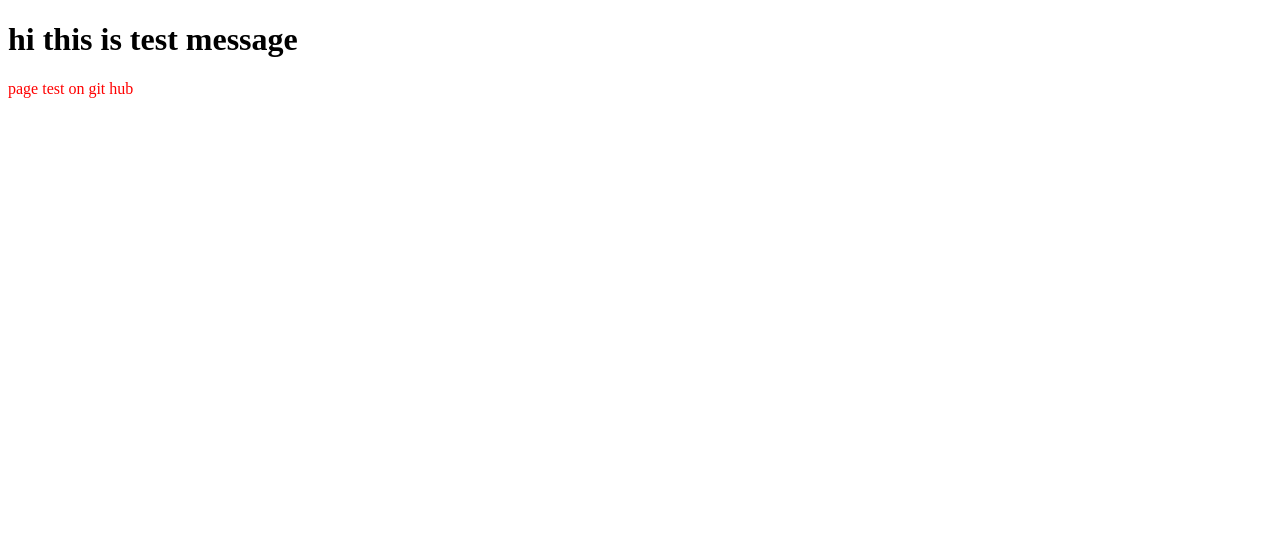
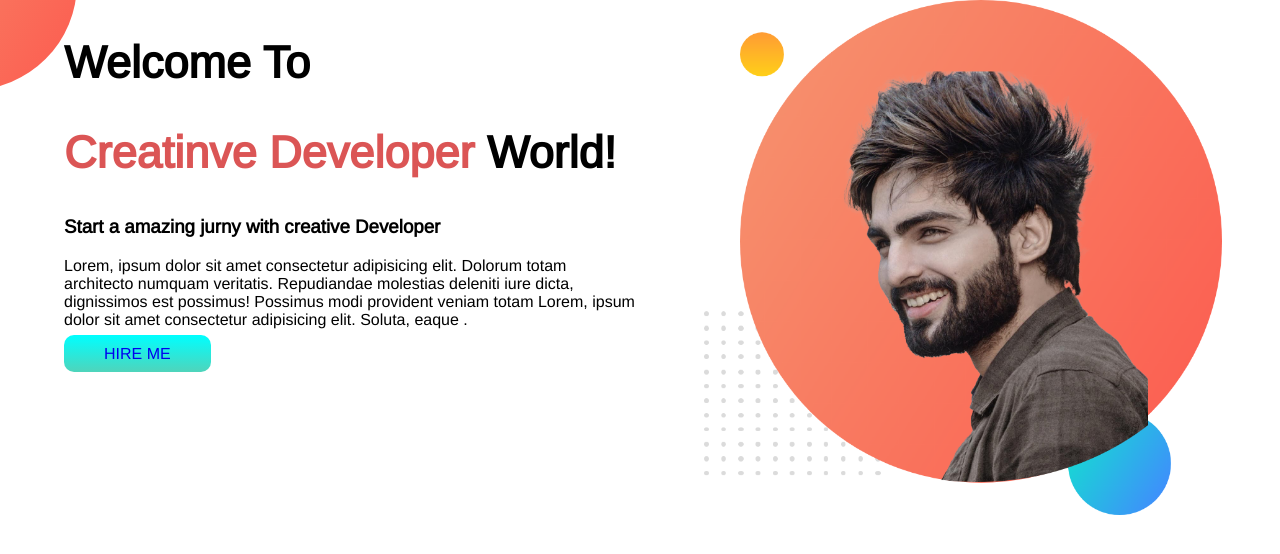
Before and after one commit to Nesat-Nayem/developer-portfolio1, a plain HTML site: page index.html in a window 1280 px wide. Drawn offline with nearby package versions, Linux system fonts and the light colour scheme.

Commit message:
part one

```diff
--- a/index.html
+++ b/index.html
@@ -4,11 +4,27 @@
     <meta charset="UTF-8">
     <meta http-equiv="X-UA-Compatible" content="IE=edge">
     <meta name="viewport" content="width=device-width, initial-scale=1.0">
+
+    <link rel="preconnect" href="https://fonts.googleapis.com">
+    <link rel="preconnect" href="https://fonts.gstatic.com" crossorigin>
+    <link href="https://fonts.googleapis.com/css2?family=Arimo&display=swap" rel="stylesheet">
+    <title>Developer portfolio1</title>
     <link rel="stylesheet" href="style.css">
-    <title>Developer portfolio1</title>
 </head>
 <body>
-    <h1>hi this is test message</h1>
-    <p>page test on git hub</p>
+    <section class="expreance_are containar_main">
+        <div class="flexeble-are">
+            <div class="heaf-width">
+                <h1>Welcome To</h1>
+                <h1> <span class="coloer">Creatinve Developer</span> World!</h1>
+                <h3>Start a amazing jurny with creative Developer</h3>
+                <p>Lorem, ipsum dolor sit amet consectetur adipisicing elit. Dolorum totam architecto numquam veritatis. Repudiandae molestias deleniti iure dicta, dignissimos est possimus! Possimus modi provident veniam totam Lorem, ipsum dolor sit amet consectetur adipisicing elit. Soluta, eaque .</p>
+                <a target="_blank" href="https://www.linkedin.com/in/nesat-nayem-747592216/">HIRE ME</a>
+            </div>
+            <div class="heaf-width">
+                <img src="image/my-bg.png" alt="">
+            </div>
+        </div>
+    </section>
 </body>
 </html>
--- a/style.css
+++ b/style.css
@@ -1,4 +1,36 @@
+body{
+    font-family: 'Arimo', sans-serif;
+    margin: 0;
 
-p{
-    color: red;
 }
+h1{
+    font-size: 45px;
+}
+.heaf-width{
+    width: 50%;
+    padding-left: 5%;
+}
+.flexeble-are{
+    display: flex;
+}
+
+.heaf-width img{
+    width: 90%;
+
+}
+
+a{
+    text-decoration: none;
+    background-image:linear-gradient(aqua, #4fd4bb);
+    padding: 10px 40px;
+    border-radius: 10px;
+}
+.coloer{
+    color: rgb(219, 85, 85);
+}
+
+.containar_main{
+    background-image: url(image/exp-bg.png);
+    background-repeat: no-repeat;
+    background-position: -27px -123px;
+}
```
Also changed, not shown: image/dream-bg.png (added), image/exp-bg.png (added), image/my-bg.png (added).
